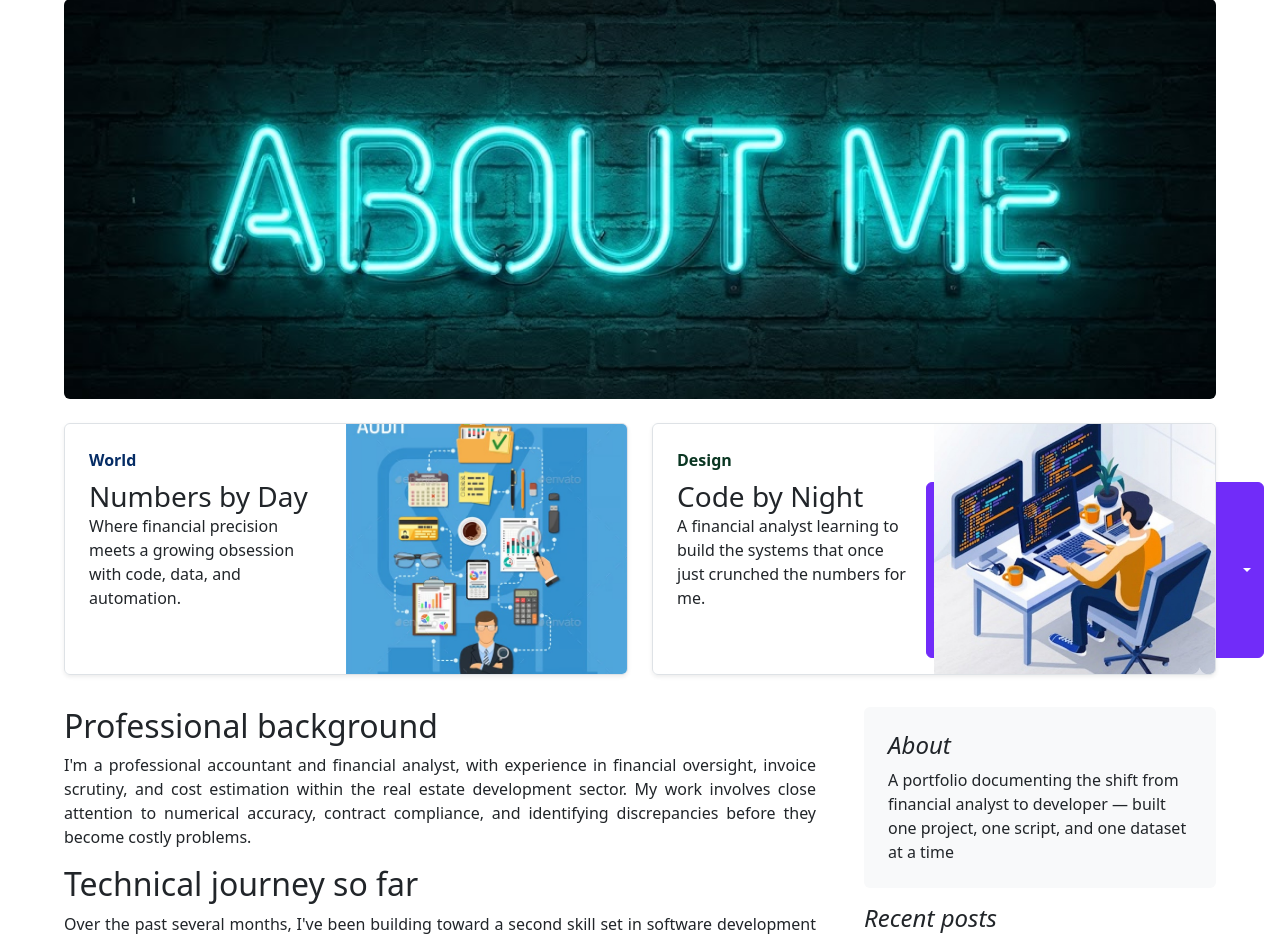
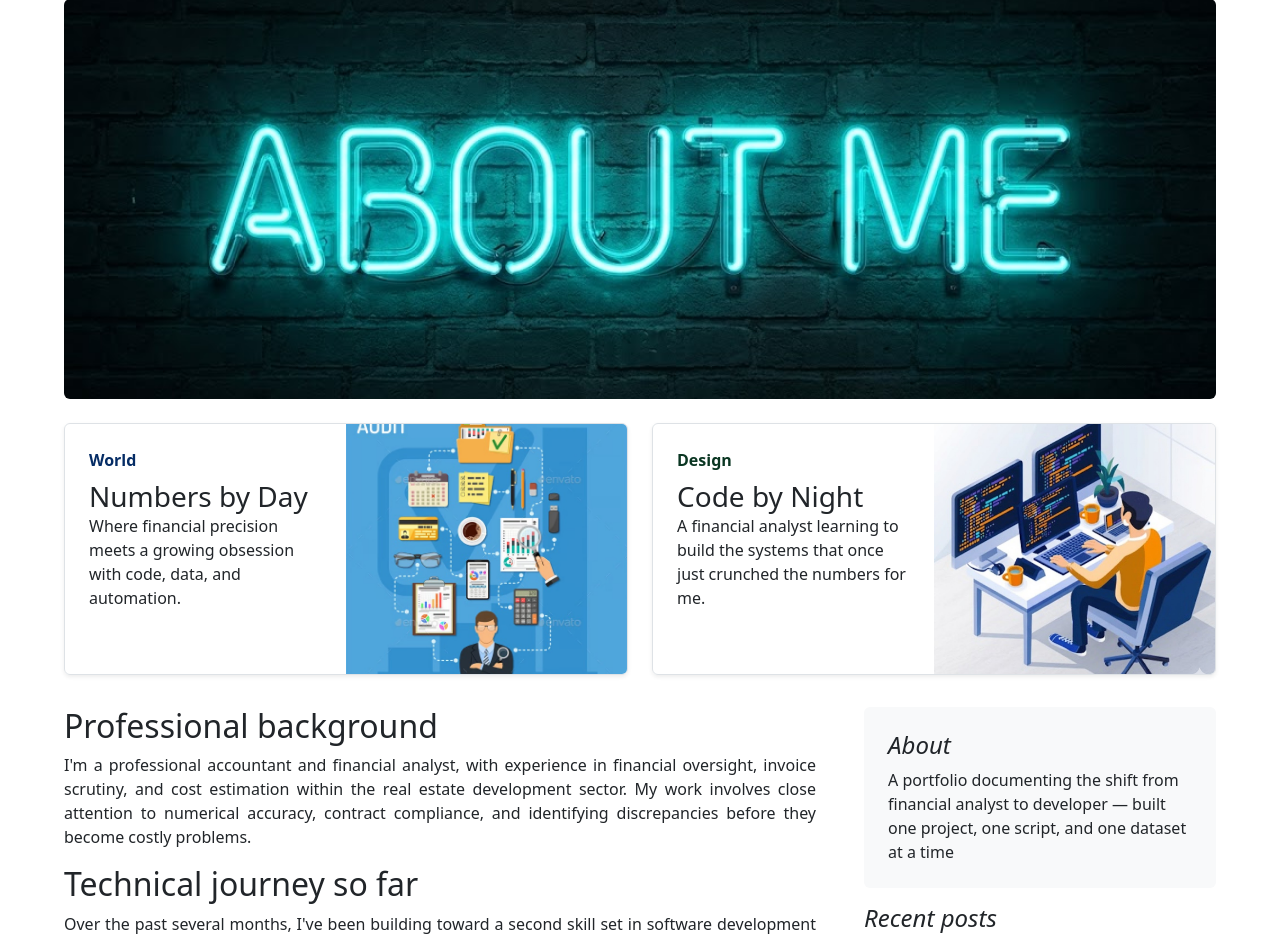
Before and after one commit to FredQuimbiii/Tunez-scent-smart, a Python web app: template templates/about.html in a window 1280 px wide. Shown: the part 126-1060 px from the top of the page. Run offline with Jinja, Linux system fonts and the light colour scheme; the template is opened without the code that fills it, so the values that code supplies are empty; some libraries are stand-ins or nearby versions.

Commit message:
Remove dark mode toggle button

```diff
--- a/templates/base.html
+++ b/templates/base.html
@@ -87,67 +87,6 @@
     </nav>
 
     <svg xmlns="http://www.w3.org/2000/svg" class="d-none">
-        <symbol id="check2" viewBox="0 0 16 16">
-            <path d="M13.854 3.646a.5.5 0 0 1 0 .708l-7 7a.5.5 0 0 1-.708 0l-3.5-3.5a.5.5 0 1 1 .708-.708L6.5 10.293l6.646-6.647a.5.5 0 0 1 .708 0z"></path>
-        </symbol>
-        <symbol id="circle-half" viewBox="0 0 16 16">
-            <path d="M8 15A7 7 0 1 0 8 1v14zm0 1A8 8 0 1 1 8 0a8 8 0 0 1 0 16z"></path>
-        </symbol>
-        <symbol id="moon-stars-fill" viewBox="0 0 16 16">
-            <path d="M6 .278a.768.768 0 0 1 .08.858 7.208 7.208 0 0 0-.878 3.46c0 4.021 3.278 7.277 7.318 7.277.527 0 1.04-.055 1.533-.16a.787.787 0 0 1 .81.316.733.733 0 0 1-.031.893A8.349 8.349 0 0 1 8.344 16C3.734 16 0 12.286 0 7.71 0 4.266 2.114 1.312 5.124.06A.752.752 0 0 1 6 .278z"></path>
-            <path d="M10.794 3.148a.217.217 0 0 1 .412 0l.387 1.162c.173.518.579.924 1.097 1.097l1.162.387a.217.217 0 0 1 0 .412l-1.162.387a1.734 1.734 0 0 0-1.097 1.097l-.387 1.162a.217.217 0 0 1-.412 0l-.387-1.162A1.734 1.734 0 0 0 9.31 6.593l-1.162-.387a.217.217 0 0 1 0-.412l1.162-.387a1.734 1.734 0 0 0 1.097-1.097l.387-1.162zM13.863.099a.145.145 0 0 1 .274 0l.258.774c.115.346.386.617.732.732l.774.258a.145.145 0 0 1 0 .274l-.774.258a1.156 1.156 0 0 0-.732.732l-.258.774a.145.145 0 0 1-.274 0l-.258-.774a1.156 1.156 0 0 0-.732-.732l-.774-.258a.145.145 0 0 1 0-.274l.774-.258c.346-.115.617-.386.732-.732L13.863.1z"></path>
-        </symbol>
-        <symbol id="sun-fill" viewBox="0 0 16 16">
-            <path d="M8 12a4 4 0 1 0 0-8 4 4 0 0 0 0 8zM8 0a.5.5 0 0 1 .5.5v2a.5.5 0 0 1-1 0v-2A.5.5 0 0 1 8 0zm0 13a.5.5 0 0 1 .5.5v2a.5.5 0 0 1-1 0v-2A.5.5 0 0 1 8 13zm8-5a.5.5 0 0 1-.5.5h-2a.5.5 0 0 1 0-1h2a.5.5 0 0 1 .5.5zM3 8a.5.5 0 0 1-.5.5h-2a.5.5 0 0 1 0-1h2A.5.5 0 0 1 3 8zm10.657-5.657a.5.5 0 0 1 0 .707l-1.414 1.415a.5.5 0 1 1-.707-.708l1.414-1.414a.5.5 0 0 1 .707 0zm-9.193 9.193a.5.5 0 0 1 0 .707L3.05 13.657a.5.5 0 0 1-.707-.707l1.414-1.414a.5.5 0 0 1 .707 0zm9.193 2.121a.5.5 0 0 1-.707 0l-1.414-1.414a.5.5 0 0 1 .707-.707l1.414 1.414a.5.5 0 0 1 0 .707zM4.464 4.465a.5.5 0 0 1-.707 0L2.343 3.05a.5.5 0 1 1 .707-.707l1.414 1.414a.5.5 0 0 1 0 .708z"></path>
-        </symbol>
-    </svg>
-    <div class="dropdown position-fixed bottom-0 end-0 mb-3 me-3">
-        <button class="btn btn-bd-primary py-2 dropdown-toggle d-flex align-items-center" id="bd-theme" type="button" aria-expanded="false" data-bs-toggle="dropdown" aria-label="Toggle theme (auto)">
-            <svg class="bi my-1 theme-icon-active" aria-hidden="true">
-                <use href="#circle-half"></use>
-            </svg>
-            <span class="visually-hidden" id="bd-theme-text">Toggle theme</span>
-        </button>
-        <ul class="dropdown-menu dropdown-menu-end shadow" aria-labelledby="bd-theme-text">
-            <li>
-                <button type="button" class="dropdown-item d-flex align-items-center" data-bs-theme-value="light" aria-pressed="false">
-                    <svg class="bi me-2 opacity-50" aria-hidden="true">
-                        <use href="#sun-fill"></use>
-                    </svg>
-                    Light
-
-                    <svg class="bi ms-auto d-none" aria-hidden="true">
-                        <use href="#check2"></use>
-                    </svg>
-                </button>
-            </li>
-            <li>
-                <button type="button" class="dropdown-item d-flex align-items-center" data-bs-theme-value="dark" aria-pressed="false">
-                    <svg class="bi me-2 opacity-50" aria-hidden="true">
-                        <use href="#moon-stars-fill"></use>
-                    </svg>
-                    Dark
-
-                    <svg class="bi ms-auto d-none" aria-hidden="true">
-                        <use href="#check2"></use>
-                    </svg>
-                </button>
-            </li>
-            <li>
-                <button type="button" class="dropdown-item d-flex align-items-center active" data-bs-theme-value="auto" aria-pressed="true">
-                    <svg class="bi me-2 opacity-50" aria-hidden="true">
-                        <use href="#circle-half"></use>
-                    </svg>
-                    Auto
-
-                    <svg class="bi ms-auto d-none" aria-hidden="true">
-                        <use href="#check2"></use>
-                    </svg>
-                </button>
-            </li>
-        </ul>
-    </div>
-    <svg xmlns="http://www.w3.org/2000/svg" class="d-none">
         <symbol id="aperture" fill="none" stroke="currentColor" stroke-linecap="round" stroke-linejoin="round" stroke-width="2" viewBox="0 0 24 24">
             <circle cx="12" cy="12" r="10"></circle>
             <path d="M14.31 8l5.74 9.94M9.69 8h11.48M7.38 12l5.74-9.94M9.69 16L3.95 6.06M14.31 16H2.83m13.79-4l-5.74 9.94"></path>
```
